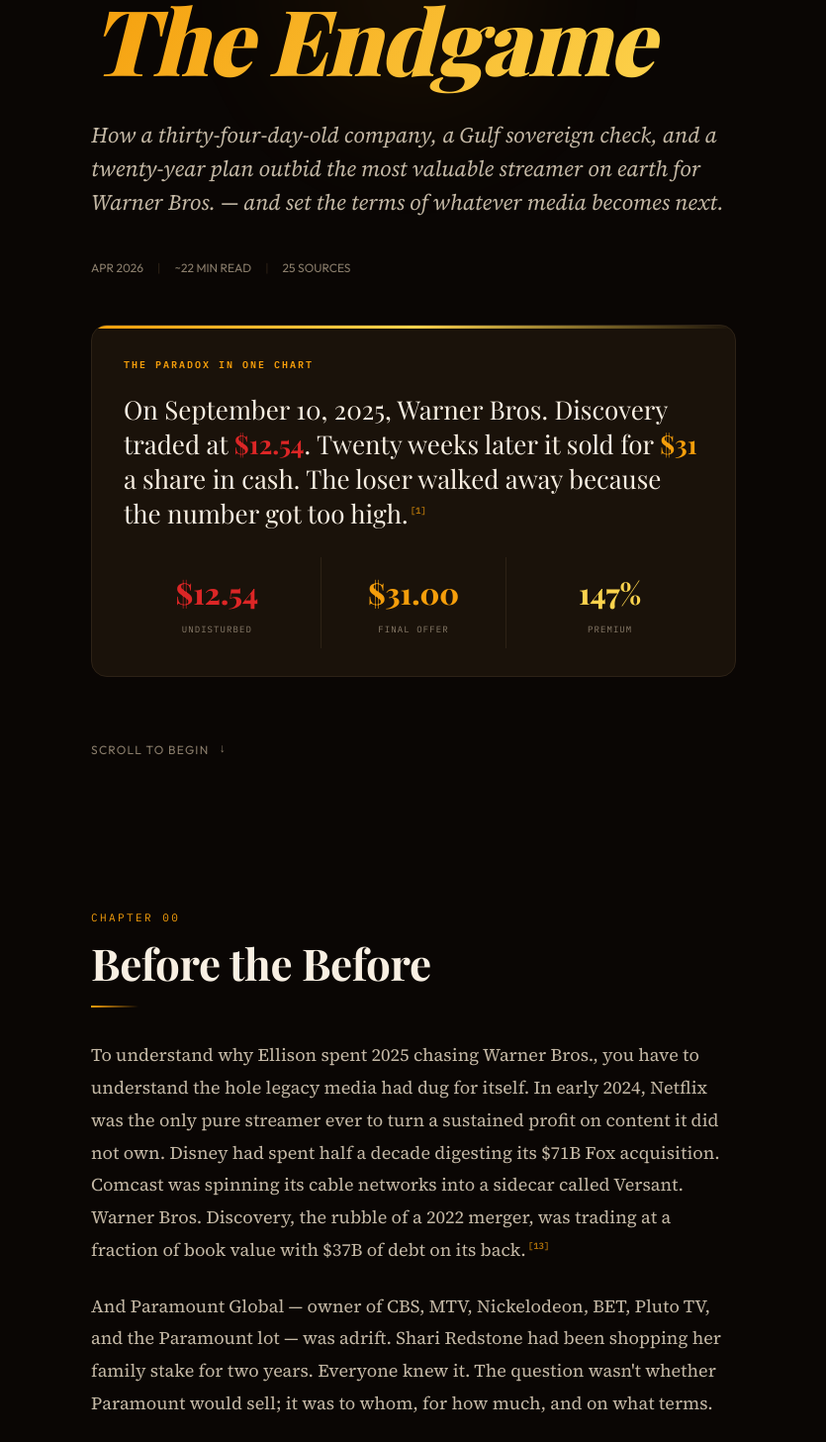
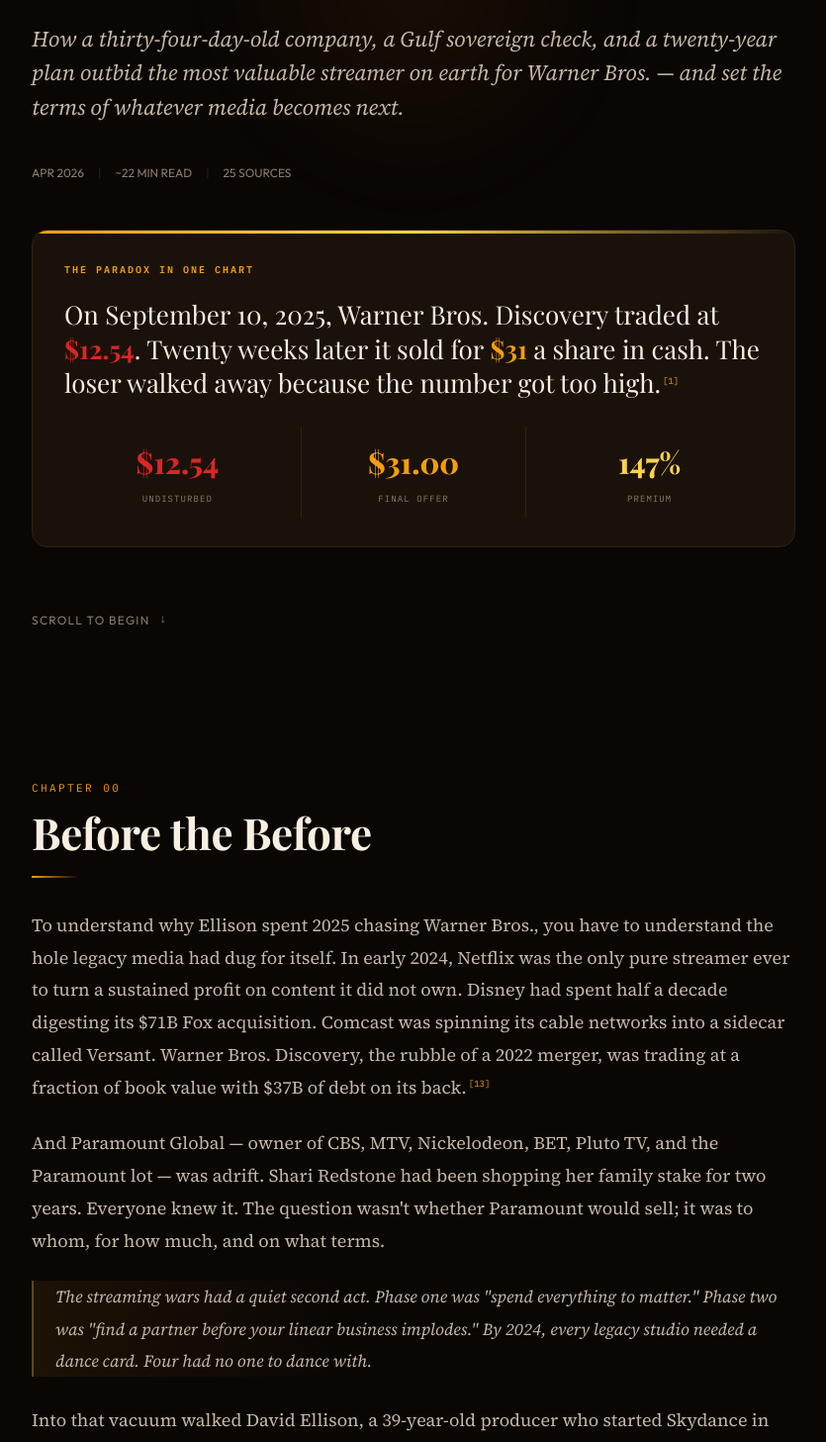
Before and after one commit to adib-hash/adib-personal-site, a React (Vite) app: page /projects/research/legacy-hollywood in a window 1280 px wide. Shown: the part 373-1830 px from the top of the page at 99% size, without its empty margins (222-1057 px from the left). Built offline with nearby package versions, Linux system fonts and the light colour scheme.

Commit message:
refactor(legacy-hollywood): widen sections to 820px, strip inner 720 caps

```diff
--- a/src/pages/research/LegacyHollywood.jsx
+++ b/src/pages/research/LegacyHollywood.jsx
@@ -177,7 +177,7 @@
       borderLeft: "2px solid " + C.gold + "55",
       paddingLeft: 22,
       background: "linear-gradient(90deg, " + C.glow + " 0%, transparent 40%)",
-      maxWidth: 720
+      maxWidth: "100%"
     }}>{children}</p>
   </FadeIn>;
 }
@@ -208,14 +208,14 @@
       lineHeight: 1.82,
       color: C.dim,
       margin: "0 0 24px",
-      maxWidth: 720
+      maxWidth: "100%"
     }}>{children}</p>
   </FadeIn>;
 }
 
 function H2({ children, num }) {
   return <FadeIn>
-    <div style={{ margin: "88px 0 32px", maxWidth: 720 }}>
+    <div style={{ margin: "88px 0 32px" }}>
       <div style={{
         fontFamily: "var(--mono)",
         fontSize: 11,
@@ -282,7 +282,7 @@
       border: "1px solid " + C.border,
       borderLeft: "3px solid " + C.accent,
       boxShadow: "0 20px 60px rgba(0,0,0,0.3)",
-      maxWidth: 720
+      maxWidth: "100%"
     }}>
       <div style={{
         fontFamily: "var(--display)",
@@ -385,7 +385,7 @@
     transition: "transform 0.38s cubic-bezier(0.16,1,0.3,1)"
   }}>
     <div style={{
-      maxWidth: 700,
+      maxWidth: 820,
       margin: "0 auto",
       display: "flex",
       alignItems: "center",
@@ -738,7 +738,7 @@
     <section style={{
       minHeight: "100vh",
       padding: "14vh 24px 8vh",
-      maxWidth: 700,
+      maxWidth: 820,
       margin: "0 auto",
       position: "relative"
     }}>
@@ -796,7 +796,7 @@
           color: C.dim,
           marginBottom: 40,
           fontStyle: "italic",
-          maxWidth: 720
+          maxWidth: "100%"
         }}>
           How a thirty-four-day-old company, a Gulf sovereign check, and a twenty-year plan outbid the most valuable streamer on earth for Warner Bros. — and set the terms of whatever media becomes next.
         </div>
@@ -824,7 +824,7 @@
           marginBottom: 32,
           position: "relative",
           overflow: "hidden",
-          maxWidth: 720
+          maxWidth: "100%"
         }}>
           <div style={{
             position: "absolute",
@@ -891,7 +891,7 @@
     </section>
 
     {/* ========== CH 00 ========== */}
-    <section id="ch0" style={{ maxWidth: 700, margin: "0 auto", padding: "0 24px 60px" }}>
+    <section id="ch0" style={{ maxWidth: 820, margin: "0 auto", padding: "0 24px 60px" }}>
       <H2 num="00">Before the Before</H2>
       <P>To understand why Ellison spent 2025 chasing Warner Bros., you have to understand the hole legacy media had dug for itself. In early 2024, Netflix was the only pure streamer ever to turn a sustained profit on content it did not own. Disney had spent half a decade digesting its $71B Fox acquisition. Comcast was spinning its cable networks into a sidecar called Versant. Warner Bros. Discovery, the rubble of a 2022 merger, was trading at a fraction of book value with $37B of debt on its back.<Rf n={13}/></P>
       <P>And Paramount Global — owner of CBS, MTV, Nickelodeon, BET, Pluto TV, and the Paramount lot — was adrift. Shari Redstone had been shopping her family stake for two years. Everyone knew it. The question wasn't whether Paramount would sell; it was to whom, for how much, and on what terms.</P>
@@ -900,7 +900,7 @@
     </section>
 
     {/* ========== CH 01 ========== */}
-    <section id="ch1" style={{ maxWidth: 700, margin: "0 auto", padding: "0 24px 60px" }}>
+    <section id="ch1" style={{ maxWidth: 820, margin: "0 auto", padding: "0 24px 60px" }}>
       <H2 num="01">The Son Rises</H2>
       <P>In January 2024, Skydance floated an all-cash bid of ~$2.5B for National Amusements, the Redstone holding company. On April 2, Paramount's special committee gave Skydance an exclusive negotiating window. Four weeks later, Sony Pictures and Apollo Global Management walked in with a $26B non-binding proposal for the entire company.<Rf n={2}/></P>
       <P>On April 29, CEO Bob Bakish stepped down after souring on the Skydance talks. On May 3, the exclusive window lapsed. For six weeks three groups circled the wreckage: Skydance, Sony-Apollo, and a rolling cast of PE hopefuls.</P>
@@ -910,7 +910,7 @@
     </section>
 
     {/* ========== CH 02 ========== */}
-    <section id="ch2" style={{ maxWidth: 700, margin: "0 auto", padding: "0 24px 60px" }}>
+    <section id="ch2" style={{ maxWidth: 820, margin: "0 auto", padding: "0 24px 60px" }}>
       <H2 num="02">The Long Closing</H2>
       <P>Signing the deal was the easy part. What came next was thirteen months of regulatory choreography. The SEC and European Commission waved it through in February 2025.<Rf n={2}/> The FCC was the problem. Trump had returned to the White House with a suit already on file against CBS News, alleging a 60 Minutes edit of a Harris interview constituted &ldquo;election interference.&rdquo; The suit was legally ridiculous. It was also a $16M checkpoint on the way to approval.</P>
       <P>On July 2, 2025, Paramount settled with Trump for $16M.<Rf n={2}/> Twenty-two days later, the FCC approved the merger. Sixteen days after that, the company cancelled <em>The Late Show with Stephen Colbert</em>, whose host had called the settlement &ldquo;a big fat bribe&rdquo; on air. In October, Bari Weiss — founder of The Free Press — was installed as editor-in-chief of CBS News.<Rf n={19}/> The regulatory strategy and the editorial strategy turned out to be the same strategy.</P>
@@ -919,7 +919,7 @@
     </section>
 
     {/* ========== CH 03 ========== */}
-    <section id="ch3" style={{ maxWidth: 700, margin: "0 auto", padding: "0 24px 60px" }}>
+    <section id="ch3" style={{ maxWidth: 820, margin: "0 auto", padding: "0 24px 60px" }}>
       <H2 num="03">First Hundred Days</H2>
       <P>Ellison ran Paramount for thirty-four days before his first pass at WBD. The public story was a tech transformation: moving Paramount+, Pluto TV, and BET+ to an Oracle-hosted backend, generative AI across VFX, dubbing, and script work, and a re-up with Tom Cruise for what Ellison called &ldquo;the next twenty years of blockbuster filmmaking.&rdquo;<Rf n={12}/></P>
       <Quote author="David Ellison" role="Hollywood Reporter, October 2025">All of the incentives are aligned for really long, long, long-term success. You make decisions not for two quarters from now, but for five years from now — you make sure that you have something that really stands the test of time for centuries to come.</Quote>
@@ -929,7 +929,7 @@
     </section>
 
     {/* ========== CH 04 ========== */}
-    <section id="ch4" style={{ maxWidth: 700, margin: "0 auto", padding: "0 24px 60px" }}>
+    <section id="ch4" style={{ maxWidth: 820, margin: "0 auto", padding: "0 24px 60px" }}>
       <H2 num="04">Three Bidders, One Prize</H2>
       <P>The auction from November 2025 through February 2026 is — depending on how you count — the most consequential M&amp;A process in American media history. Three buyers, three months, nine bids, a share price that nearly tripled from undisturbed. Here is the ratchet, every move on the board.</P>
 
@@ -996,7 +996,7 @@
     </section>
 
     {/* ========== CH 05 ========== */}
-    <section id="ch5" style={{ maxWidth: 700, margin: "0 auto", padding: "0 24px 60px" }}>
+    <section id="ch5" style={{ maxWidth: 820, margin: "0 auto", padding: "0 24px 60px" }}>
       <H2 num="05">The Hostile Turn</H2>
       <P>Four days later, on December 8, 2025, Paramount launched an all-cash tender offer for 100% of WBD at $30 a share. The implied enterprise value: about $108B.<Rf n={22}/> The WBD board rejected it inside a week. Ellison&rsquo;s financing partner, Jared Kushner&rsquo;s Affinity Partners, walked. And then, quietly, Larry Ellison stepped in personally to backstop the equity.</P>
       <P>From that point the deal stopped being a normal M&amp;A auction and started being something closer to a multi-front political campaign. Ancora Holdings (a $200M stake) threatened a proxy contest. Pentwater Capital published memos claiming Paramount was &ldquo;economically superior after regulatory risk.&rdquo; Mario Gabelli said GAMCO was &ldquo;highly likely to tender&rdquo; to Paramount. James Cameron warned a Netflix win would gut theatrical. Harris Associates called both bids &ldquo;roughly comparable&rdquo; and sat on its hands.<Rf n={1}/></P>
@@ -1006,7 +1006,7 @@
     </section>
 
     {/* ========== CH 06 ========== */}
-    <section id="ch6" style={{ maxWidth: 700, margin: "0 auto", padding: "0 24px 60px" }}>
+    <section id="ch6" style={{ maxWidth: 820, margin: "0 auto", padding: "0 24px 60px" }}>
       <H2 num="06">The Superior Proposal</H2>
       <P>On February 17, the WBD board granted Netflix a seven-day waiver from exclusivity, reopening negotiations with Paramount. On February 19, Paramount's Hart-Scott-Rodino waiting period expired — the only regulatory clock running in parallel with Netflix's DOJ Second Request. Netflix pointed out HSR expiration is not antitrust clearance. Everyone understood what it actually meant: the optics were asymmetric.<Rf n={20}/></P>
       <P>On February 24, Paramount raised to $31/share cash, valuing WBD at ~$110.9B. On February 26, WBD's board formally declared Paramount's bid a &ldquo;superior proposal&rdquo; under the terms of its Netflix merger agreement. Netflix had the contractual right to match. It had exactly twenty-four hours to decide.<Rf n={6}/><Rf n={9}/></P>
@@ -1019,7 +1019,7 @@
     </section>
 
     {/* ========== CH 07 ========== */}
-    <section id="ch7" style={{ maxWidth: 700, margin: "0 auto", padding: "0 24px 60px" }}>
+    <section id="ch7" style={{ maxWidth: 820, margin: "0 auto", padding: "0 24px 60px" }}>
       <H2 num="07">What They Bought</H2>
       <P>Subject to regulatory approval, here is what Ellison will own when the dust settles. It is the largest media asset in private ownership since AOL Time Warner in 2000. Whether that comparison is flattering or a warning depends on the next five years.<Rf n={13}/></P>
 
@@ -1103,7 +1103,7 @@
     </section>
 
     {/* ========== CH 08 ========== */}
-    <section id="ch8" style={{ maxWidth: 700, margin: "0 auto", padding: "0 24px 60px" }}>
+    <section id="ch8" style={{ maxWidth: 820, margin: "0 auto", padding: "0 24px 60px" }}>
       <H2 num="08">The Next Act</H2>
       <P>The auction is over. The regulatory fight is not. HSR lapsed Feb 19 without DOJ action, but the DOJ antitrust chief went on record saying the review would &ldquo;absolutely not&rdquo; be fast-tracked for political reasons.<Rf n={20}/> CA AG Rob Bonta opened a state review the same day. Eight Senate Democrats, led by Cory Booker, demanded documentation of every Paramount contact with the Trump administration. Senator Elizabeth Warren called the deal &ldquo;an antitrust disaster.&rdquo; The International Brotherhood of Teamsters demanded the DOJ block the merger unless Paramount agreed to &ldquo;substantial and enforceable&rdquo; safeguards covering its 15,000 Motion Picture Teamsters.<Rf n={18}/><Rf n={24}/></P>
       <P>Assume the deal closes by mid-2027. What kind of industry does that produce? Nobody — including the Ellisons — knows yet. But the rough shape is legible: four English-language media organizations large enough to matter at global scale — Netflix, Disney, Paramount-Warner, Amazon — with YouTube hovering as the uncategorizable fifth. Comcast/NBCUniversal has voluntarily shrunk into a studio-plus-theme-parks company. Everyone else — AMC Networks, Lionsgate, the mini-studios — is either an acquisition target or a specialist.<Rf n={13}/></P>
@@ -1114,7 +1114,7 @@
     </section>
 
     {/* ========== CH 09 PLAYBOOK ========== */}
-    <section id="ch9" style={{ maxWidth: 700, margin: "0 auto", padding: "0 24px 60px" }}>
+    <section id="ch9" style={{ maxWidth: 820, margin: "0 auto", padding: "0 24px 60px" }}>
       <H2 num="09">The Playbook</H2>
       <P>Whatever you think of the Ellisons, David&rsquo;s path from a Skydance producer credit to a $111B acquisition in twenty months is a master class in offensive M&amp;A. Here are the transferable lessons — not because you&rsquo;ll ever buy a studio, but because the playbook generalizes to any contested auction, any time.</P>
       <div style={{ display: "grid", gap: 14, marginTop: 12 }}>
@@ -1174,7 +1174,7 @@
     </section>
 
     {/* ========== SOURCES ========== */}
-    <section id="sources" style={{ maxWidth: 700, margin: "0 auto", padding: "40px 24px 80px" }}>
+    <section id="sources" style={{ maxWidth: 820, margin: "0 auto", padding: "40px 24px 80px" }}>
       <FadeIn>
         <div style={{
           fontFamily: "var(--mono)",
```
